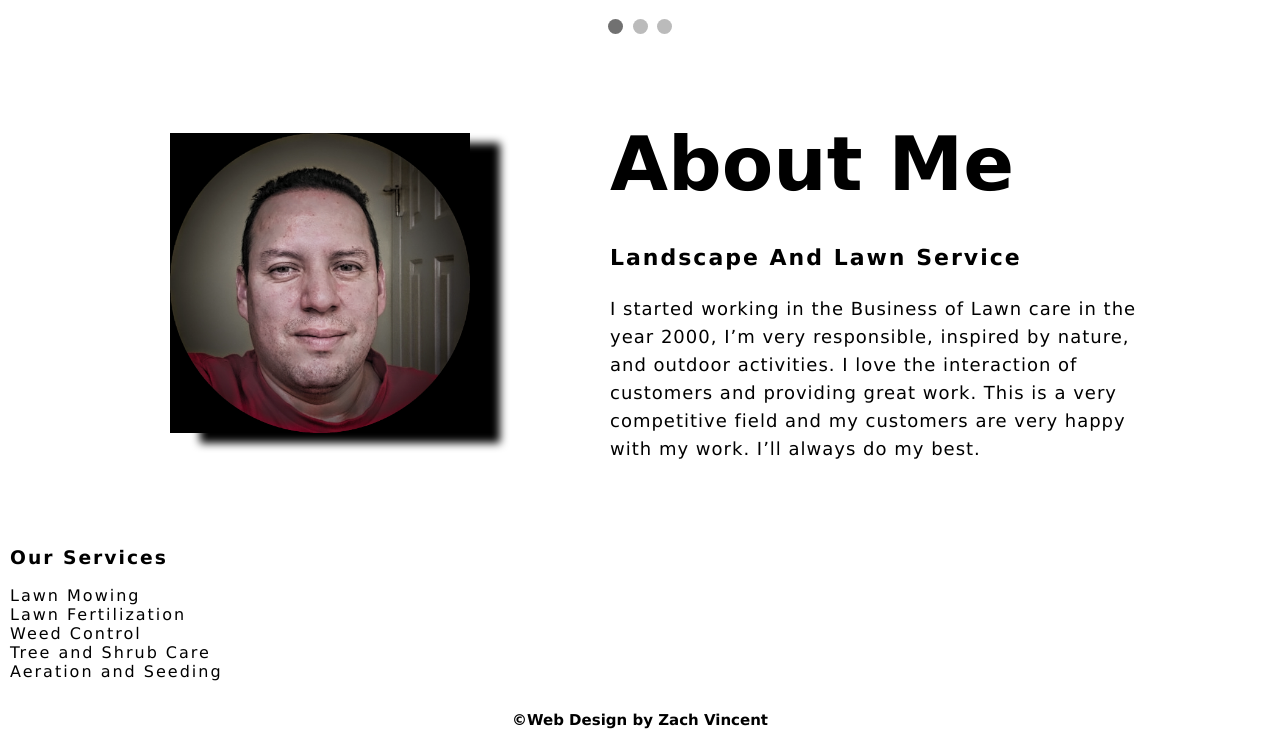
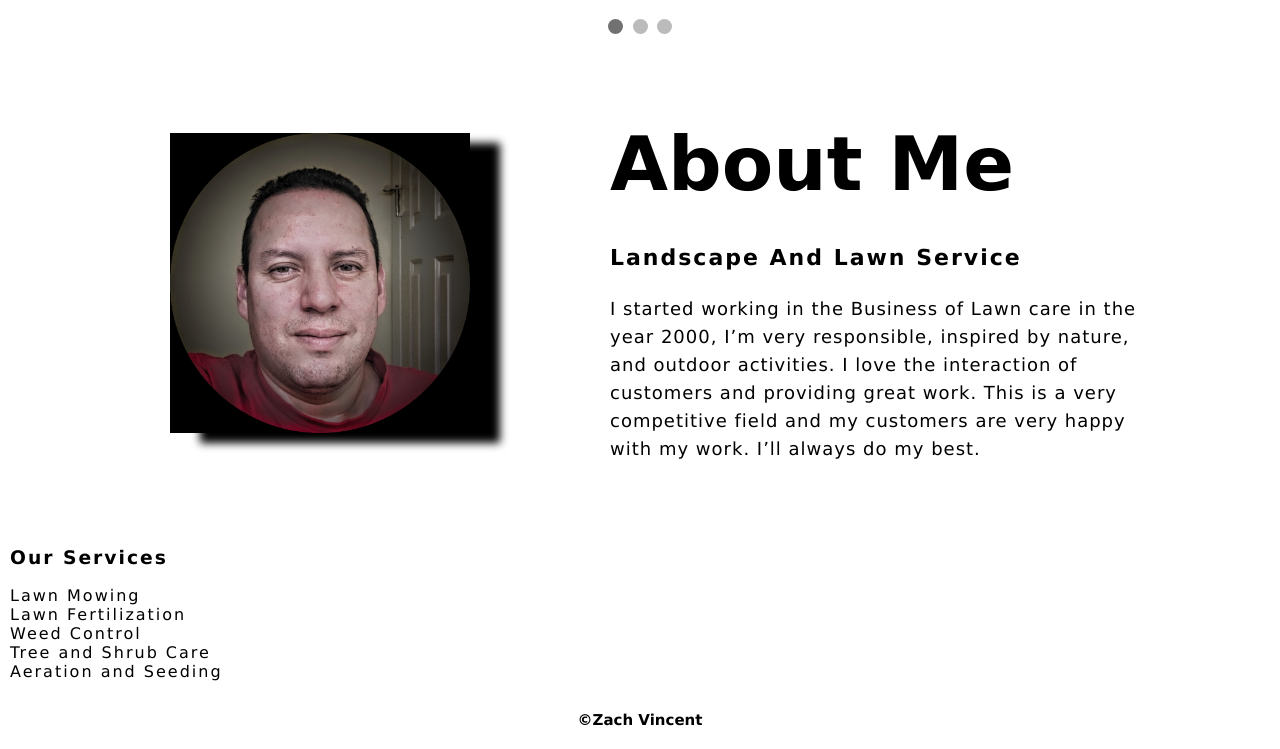
Before and after one commit to zvin123/greentree, a plain HTML site: page index.html in a window 1280 px wide. Shown: the part 851-1600 px from the top of the page. Drawn offline with Linux system fonts and the light colour scheme.

Commit message:
Update index.html

```diff
--- a/index.html
+++ b/index.html
@@ -205,7 +205,7 @@ function showSlides(n) {
 
 </main>
 <footer>
-<p>&copy;Web Design by Zach Vincent</p>
+<p>&copy;Zach Vincent</p>
 </footer>
 </body>
 </html>
```
